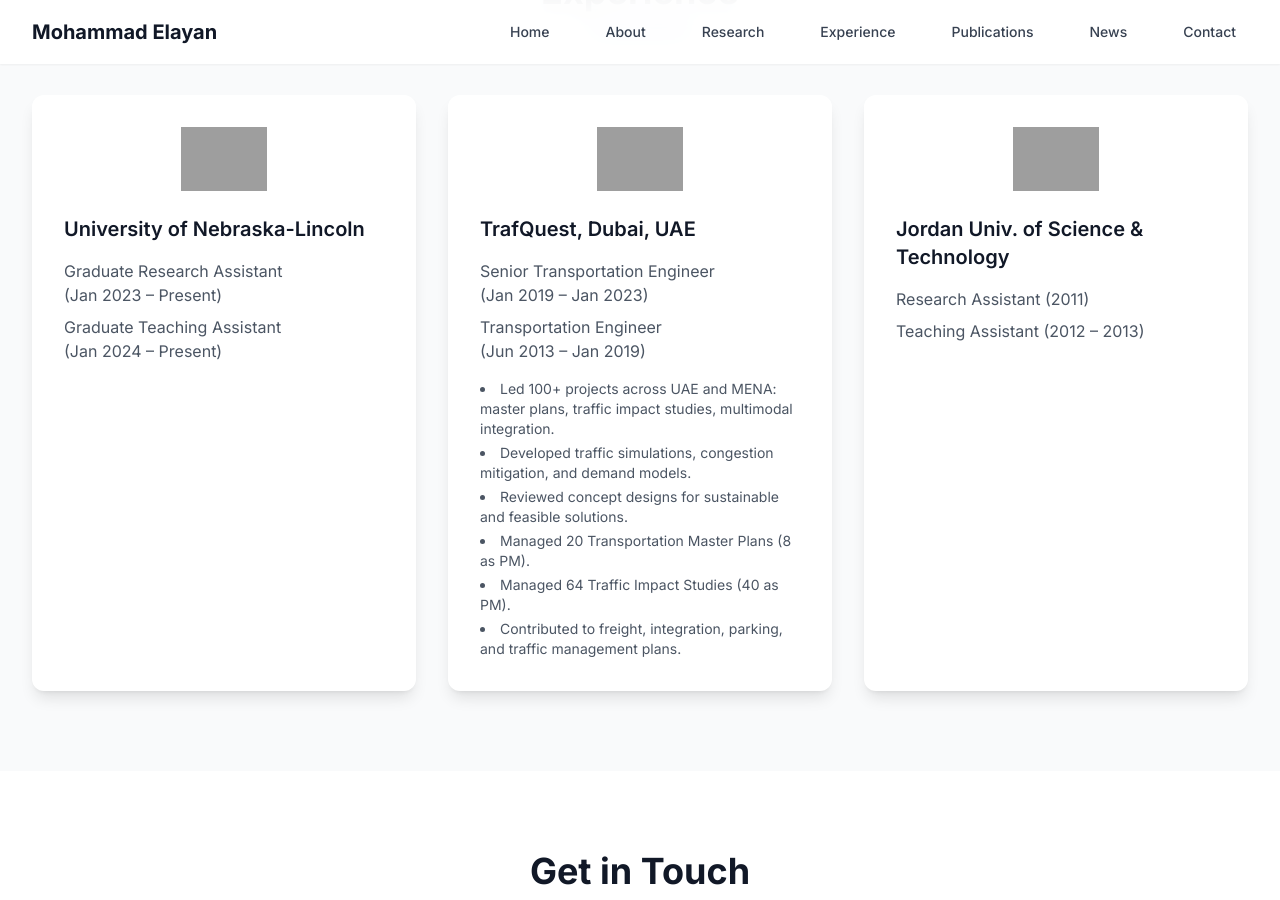
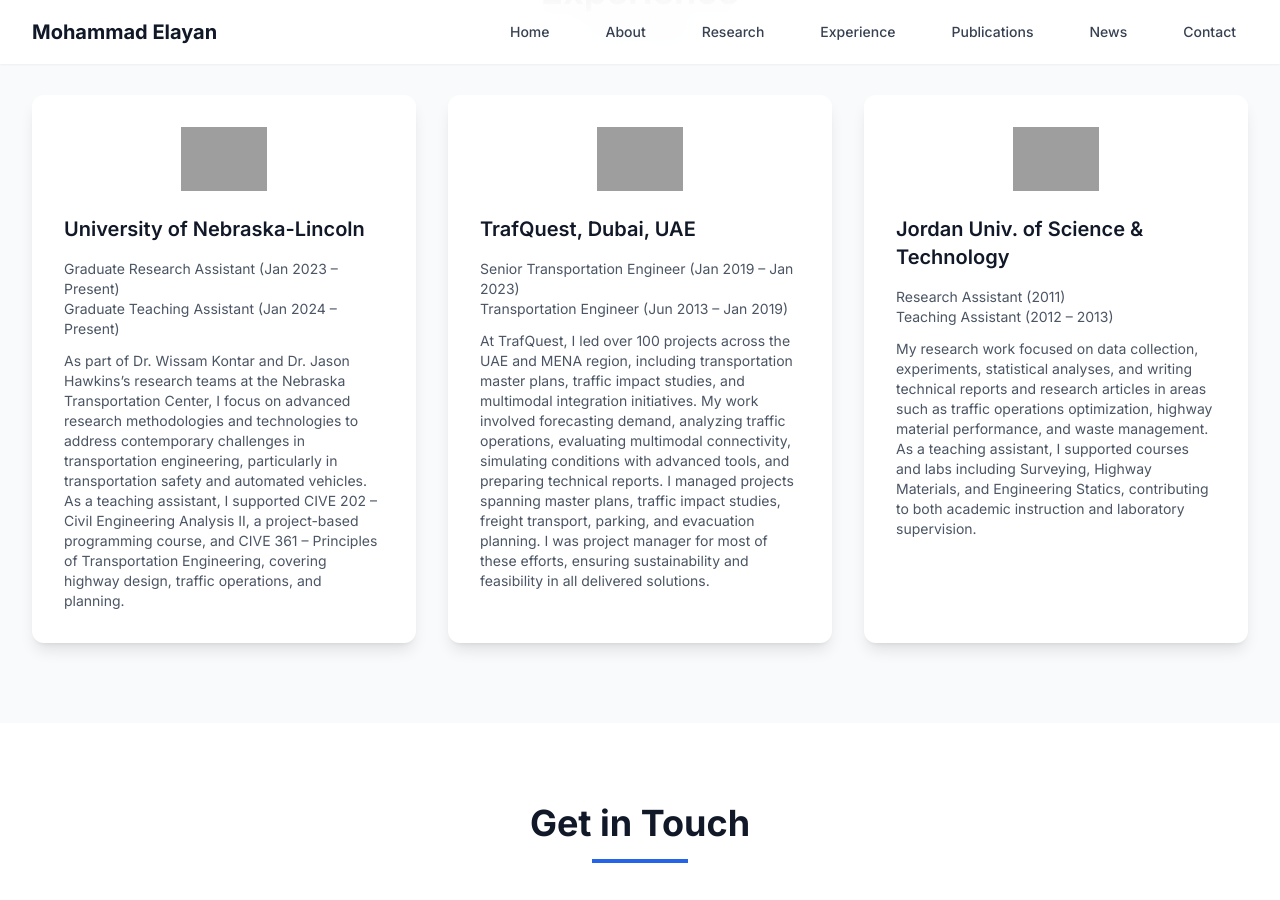
Before and after one commit to mselayan/mselayan.github.io, a Jekyll site: the page index.html, which Jekyll copies as it is, in a window 1280 px wide and 900 px high, scrolled down 5894 px, cut to the strip 0-900 px from the top of the window. Built offline with Jekyll 4.4.1, drawn with Linux system fonts in a browser that asks for light colours; nearby versions of some CDN libraries; grey boxes are pictures that could not be loaded.

Commit message:
Update index.html

```diff
--- a/index.html
+++ b/index.html
@@ -437,44 +437,52 @@
                 <!-- UNL -->
                 <div class="bg-white p-8 rounded-xl shadow-lg card-hover">
                     <div class="flex items-center justify-center mb-6">
-                        <img src="https://ucomm.unl.edu/sites/unl.edu.university-communication/files/styles/no_crop_720/public/media/image/nebraska-n.jpg?itok=4Vj3-oUs" alt="UNL Logo" class="h-16">
+                        <img src="https://upload.wikimedia.org/wikipedia/commons/6/6d/University_of_Nebraska_%22N%22_logo.svg" alt="UNL Logo" class="h-16">
                     </div>
                     <h3 class="text-xl font-semibold text-gray-900 mb-4">University of Nebraska-Lincoln</h3>
-                    <p class="text-gray-600 mb-2">Graduate Research Assistant <br>(Jan 2023 – Present)</p>
-                    <p class="text-gray-600">Graduate Teaching Assistant <br>(Jan 2024 – Present)</p>
+                    <p class="text-gray-600 text-sm">
+                        Graduate Research Assistant (Jan 2023 – Present)<br>
+                        Graduate Teaching Assistant (Jan 2024 – Present)
+                    </p>
+                    <p class="text-gray-600 text-sm mt-3">
+                        As part of Dr. Wissam Kontar and Dr. Jason Hawkins’s research teams at the Nebraska Transportation Center, I focus on advanced research methodologies and technologies to address contemporary challenges in transportation engineering, particularly in transportation safety and automated vehicles. As a teaching assistant, I supported CIVE 202 – Civil Engineering Analysis II, a project-based programming course, and CIVE 361 – Principles of Transportation Engineering, covering highway design, traffic operations, and planning.
+                    </p>
                 </div>
 
                 <!-- TrafQuest -->
                 <div class="bg-white p-8 rounded-xl shadow-lg card-hover">
                     <div class="flex items-center justify-center mb-6">
-                        <img src="https://media.licdn.com/dms/image/v2/C510BAQG4IVB3qNbm0Q/company-logo_200_200/company-logo_200_200/0/1630563973053/trafquest_logo?e=2147483647&v=beta&t=6HLNXkBggzQySmf9RtR0pgwmgKySPjoU2dzjJTNqAys" alt="TrafQuest Logo" class="h-16">
+                        <img src="https://your-trafquest-logo-url.png" alt="TrafQuest Logo" class="h-16">
                     </div>
                     <h3 class="text-xl font-semibold text-gray-900 mb-4">TrafQuest, Dubai, UAE</h3>
-                    <p class="text-gray-600 mb-2">Senior Transportation Engineer <br>(Jan 2019 – Jan 2023)</p>
-                    <p class="text-gray-600 mb-4">Transportation Engineer <br>(Jun 2013 – Jan 2019)</p>
-                    <ul class="list-disc list-inside text-gray-600 text-sm space-y-1">
-                        <li>Led 100+ projects across UAE and MENA: master plans, traffic impact studies, multimodal integration.</li>
-                        <li>Developed traffic simulations, congestion mitigation, and demand models.</li>
-                        <li>Reviewed concept designs for sustainable and feasible solutions.</li>
-                        <li>Managed 20 Transportation Master Plans (8 as PM).</li>
-                        <li>Managed 64 Traffic Impact Studies (40 as PM).</li>
-                        <li>Contributed to freight, integration, parking, and traffic management plans.</li>
-                    </ul>
+                    <p class="text-gray-600 text-sm">
+                        Senior Transportation Engineer (Jan 2019 – Jan 2023)<br>
+                        Transportation Engineer (Jun 2013 – Jan 2019)
+                    </p>
+                    <p class="text-gray-600 text-sm mt-3">
+                        At TrafQuest, I led over 100 projects across the UAE and MENA region, including transportation master plans, traffic impact studies, and multimodal integration initiatives. My work involved forecasting demand, analyzing traffic operations, evaluating multimodal connectivity, simulating conditions with advanced tools, and preparing technical reports. I managed projects spanning master plans, traffic impact studies, freight transport, parking, and evacuation planning. I was project manager for most of these efforts, ensuring sustainability and feasibility in all delivered solutions.
+                    </p>
                 </div>
 
                 <!-- Jordan University of Science and Technology -->
                 <div class="bg-white p-8 rounded-xl shadow-lg card-hover">
                     <div class="flex items-center justify-center mb-6">
-                        <img src="https://upload.wikimedia.org/wikipedia/en/a/ab/JUST_logo2.png" alt="JUST Logo" class="h-16">
+                        <img src="https://upload.wikimedia.org/wikipedia/en/b/b0/Jordan_University_of_Science_and_Technology_logo.png" alt="JUST Logo" class="h-16">
                     </div>
                     <h3 class="text-xl font-semibold text-gray-900 mb-4">Jordan Univ. of Science & Technology</h3>
-                    <p class="text-gray-600 mb-2">Research Assistant (2011)</p>
-                    <p class="text-gray-600">Teaching Assistant (2012 – 2013)</p>
+                    <p class="text-gray-600 text-sm">
+                        Research Assistant (2011)<br>
+                        Teaching Assistant (2012 – 2013)
+                    </p>
+                    <p class="text-gray-600 text-sm mt-3">
+                        My research work focused on data collection, experiments, statistical analyses, and writing technical reports and research articles in areas such as traffic operations optimization, highway material performance, and waste management. As a teaching assistant, I supported courses and labs including Surveying, Highway Materials, and Engineering Statics, contributing to both academic instruction and laboratory supervision.
+                    </p>
                 </div>
 
             </div>
         </div>
     </section>
+
 
 
     <!-- Contact -->
```
